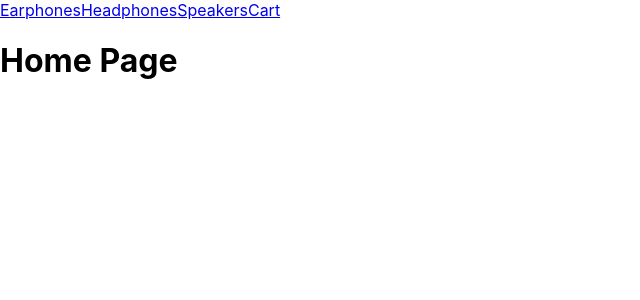
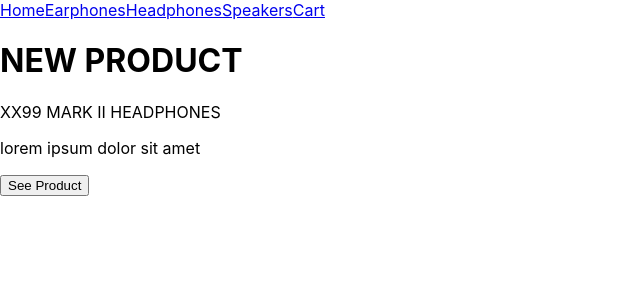
Before and after one commit to Nlopez4/audiophile, a React (Create React App) app: page / in a window 1280 px wide. Shown: the top 300 px of the page, without its empty margins (0-640 px from the left). Built offline with nearby package versions, Linux system fonts and the light colour scheme.

Commit message:
html added for home page, home link added

```diff
--- /dev/null
+++ b/src/components/Home/NewProduct/index.js
@@ -0,0 +1,15 @@
+import React from 'react';
+import './styles.css';
+
+function NewProduct() {
+    return (
+        <div className="newprod-container">
+            <h1>NEW PRODUCT</h1>
+            <p>XX99 MARK II HEADPHONES</p>
+            <p>lorem ipsum dolor sit amet</p>
+            <button>See Product</button>
+        </div>
+    )
+}
+
+export default NewProduct;
--- a/src/components/NavBar/index.js
+++ b/src/components/NavBar/index.js
@@ -5,6 +5,9 @@ import { Link } from "react-router-dom";
 const Navbar = () => {
     return (
         <div>
+            <Link to='/'>
+                Home
+            </Link>
             <Link to='/earphones'>
                 Earphones
             </Link>
--- a/src/pages/home/index.js
+++ b/src/pages/home/index.js
@@ -1,10 +1,11 @@
 import React from 'react';
 import './styles.css';
+import NewProduct from '../../components/Home/NewProduct/index';
 
 function HomePage() {
     return (
         <div className="home-container">
-            <h1>Home Page</h1>
+           <NewProduct />
         </div>
     )
 }
```
Also changed, not shown: src/components/Home/NewProduct/styles.css (added).
